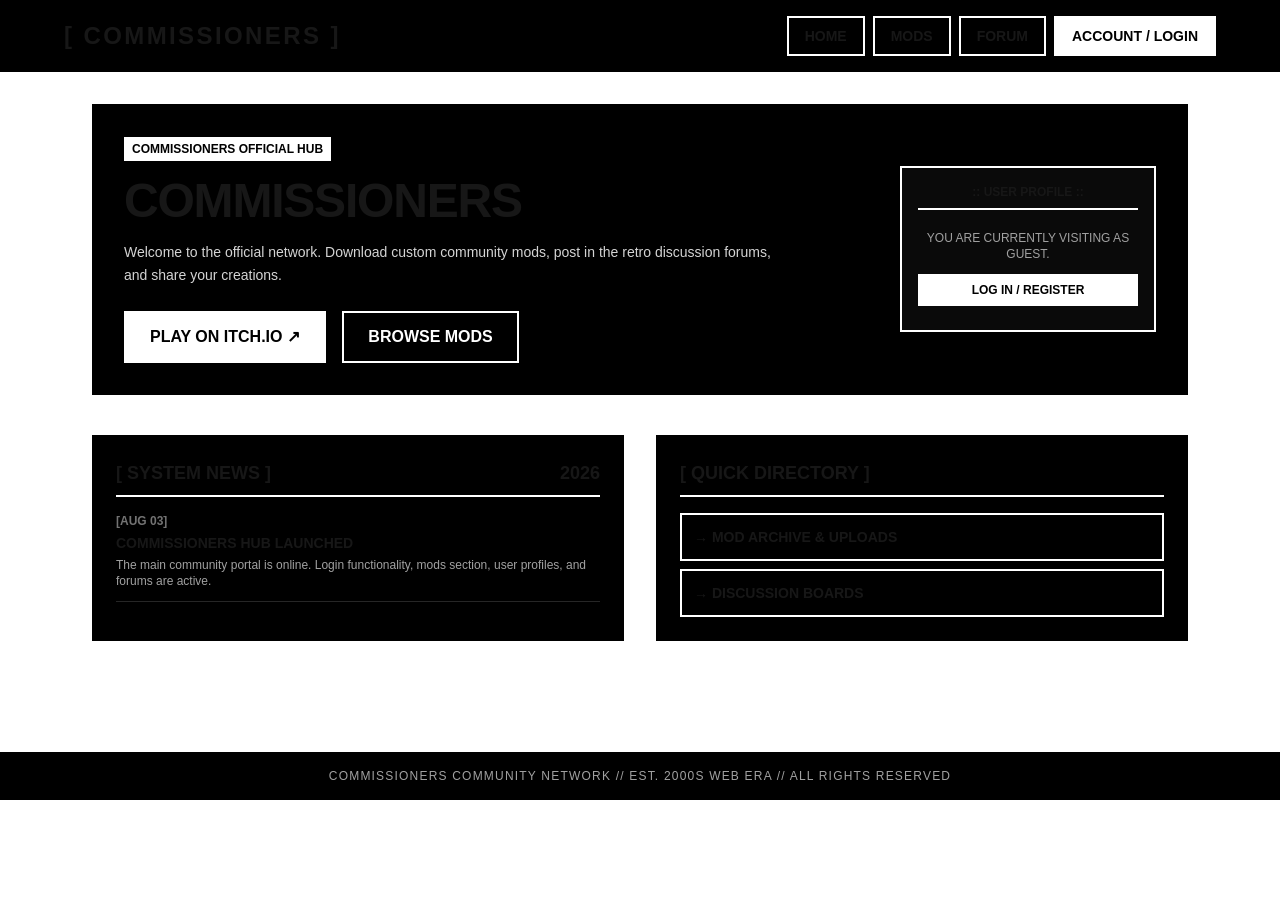
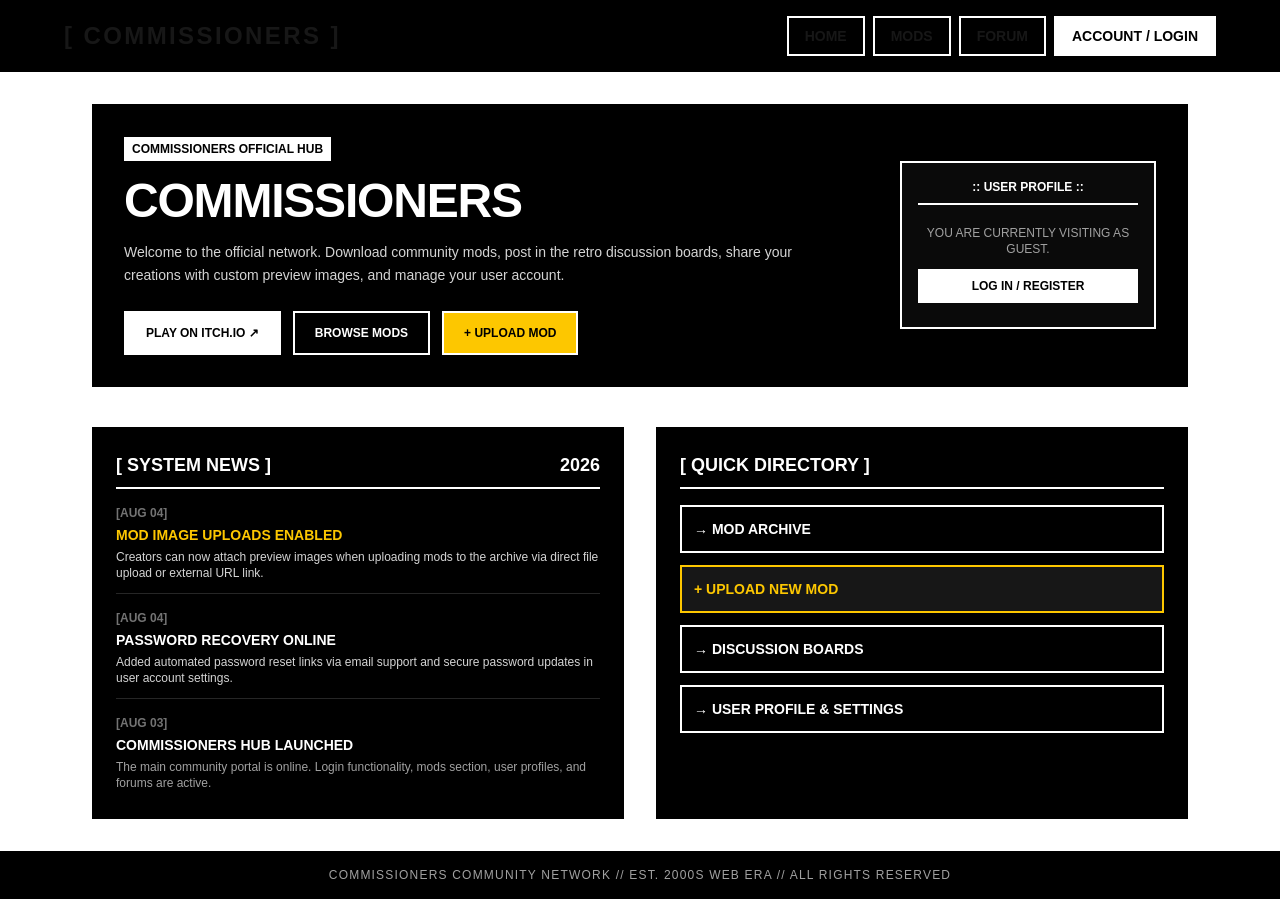
Before and after one commit to SalehAmrouni/comm-site, a Next.js app: page / in a window 1280 px wide. Before the commit the page ends 800 px from the top, so only its background shows below. Built offline with nearby package versions, Linux system fonts and the light colour scheme; no server answers.

Commit message:
wire up admin stuff

```diff
--- a/app/page.tsx
+++ b/app/page.tsx
@@ -19,7 +19,7 @@ export default function Home() {
   const avatarSrc = user?.user_metadata?.avatar_url || '/nopfp.png'
 
   return (
-    <div className="space-y-8">
+    <div className="space-y-8 font-mono text-white">
       {/* Hero Banner Box */}
       <section className="border-4 border-white bg-black p-6 md:p-8 shadow-[8px_8px_0px_0px_#ffffff] flex flex-col md:flex-row justify-between items-center gap-6">
         <div className="space-y-4 max-w-2xl">
@@ -30,28 +30,36 @@ export default function Home() {
             COMMISSIONERS
           </h1>
           <p className="text-sm text-neutral-300 leading-relaxed">
-            Welcome to the official network. Download custom community mods, post in the retro discussion forums, and share your creations.
+            Welcome to the official network. Download community mods, post in the retro discussion boards, share your creations with custom preview images, and manage your user account.
           </p>
-          <div className="flex flex-wrap gap-4 pt-2">
+
+          {/* Action Buttons */}
+          <div className="flex flex-wrap gap-3 pt-2">
             <a
               href="https://randomunitydev.itch.io/commissioners"
               target="_blank"
               rel="noreferrer"
-              className="px-6 py-3 bg-white text-black border-2 border-white font-black uppercase hover:bg-neutral-300"
+              className="px-5 py-3 bg-white text-black border-2 border-white font-black uppercase text-xs hover:bg-neutral-300"
             >
               Play on itch.io ↗
             </a>
             <Link
               href="/mods"
-              className="px-6 py-3 bg-black text-white border-2 border-white font-black uppercase hover:bg-white hover:text-black"
+              className="px-5 py-3 bg-black text-white border-2 border-white font-black uppercase text-xs hover:bg-white hover:text-black"
             >
               Browse Mods
+            </Link>
+            <Link
+              href="/upload-mod"
+              className="px-5 py-3 bg-yellow-400 text-black border-2 border-white font-black uppercase text-xs hover:bg-yellow-300"
+            >
+              + Upload Mod
             </Link>
           </div>
         </div>
 
         {/* User Card / Profile Box */}
-        <div className="w-full md:w-64 border-2 border-white bg-neutral-950 p-4 text-center space-y-3">
+        <div className="w-full md:w-64 border-2 border-white bg-neutral-950 p-4 text-center space-y-3 shrink-0">
           <h3 className="text-xs uppercase font-bold border-b-2 border-white pb-2">:: USER PROFILE ::</h3>
           {user ? (
             <div className="space-y-2">
@@ -61,13 +69,13 @@ export default function Home() {
                 onError={(e: React.SyntheticEvent<HTMLImageElement, Event>) => { (e.target as HTMLImageElement).src = '/nopfp.png' }}
                 className="w-16 h-16 mx-auto border-2 border-white bg-black object-cover"
               />
-              <p className="text-sm font-bold uppercase">{user.user_metadata?.display_name || user.email.split('@')[0]}</p>
+              <p className="text-sm font-bold uppercase truncate">{user.user_metadata?.display_name || user.email.split('@')[0]}</p>
               <p className="text-[10px] text-emerald-400 font-bold">[ ONLINE ]</p>
               <Link
                 href="/profile"
                 className="inline-block px-3 py-1 bg-white text-black text-xs font-bold uppercase border border-white hover:bg-neutral-300"
               >
-                Settings
+                Account Settings
               </Link>
             </div>
           ) : (
@@ -75,7 +83,7 @@ export default function Home() {
               <p className="text-xs text-neutral-400">YOU ARE CURRENTLY VISITING AS GUEST.</p>
               <Link
                 href="/login"
-                className="inline-block w-full py-2 bg-white text-black font-bold uppercase text-xs"
+                className="inline-block w-full py-2 bg-white text-black font-bold uppercase text-xs border border-white hover:bg-neutral-300"
               >
                 Log In / Register
               </Link>
@@ -86,14 +94,26 @@ export default function Home() {
 
       {/* 2000s Portal Grid */}
       <div className="grid grid-cols-1 md:grid-cols-2 gap-6">
-        {/* News Box */}
-        <div className="border-4 border-white bg-black p-6 space-y-4">
+        {/* System News Box */}
+        <div className="border-4 border-white bg-black p-6 space-y-4 shadow-[4px_4px_0px_0px_#ffffff]">
           <h2 className="text-lg font-black uppercase border-b-2 border-white pb-2 flex justify-between">
             <span>[ SYSTEM NEWS ]</span>
             <span>2026</span>
           </h2>
           <div className="space-y-4 text-xs">
             <article className="border-b border-neutral-800 pb-3">
+              <span className="text-neutral-500 font-bold">[AUG 04]</span>
+              <h3 className="text-sm font-bold uppercase mt-1 text-yellow-400">MOD IMAGE UPLOADS ENABLED</h3>
+              <p className="text-neutral-300 mt-1">Creators can now attach preview images when uploading mods to the archive via direct file upload or external URL link.</p>
+            </article>
+
+            <article className="border-b border-neutral-800 pb-3">
+              <span className="text-neutral-500 font-bold">[AUG 04]</span>
+              <h3 className="text-sm font-bold uppercase mt-1">PASSWORD RECOVERY ONLINE</h3>
+              <p className="text-neutral-300 mt-1">Added automated password reset links via email support and secure password updates in user account settings.</p>
+            </article>
+
+            <article className="pb-1">
               <span className="text-neutral-500 font-bold">[AUG 03]</span>
               <h3 className="text-sm font-bold uppercase mt-1">COMMISSIONERS HUB LAUNCHED</h3>
               <p className="text-neutral-400 mt-1">The main community portal is online. Login functionality, mods section, user profiles, and forums are active.</p>
@@ -101,20 +121,30 @@ export default function Home() {
           </div>
         </div>
 
-        {/* Community Activity */}
-        <div className="border-4 border-white bg-black p-6 space-y-4">
+        {/* Quick Directory Grid */}
+        <div className="border-4 border-white bg-black p-6 space-y-4 shadow-[4px_4px_0px_0px_#ffffff]">
           <h2 className="text-lg font-black uppercase border-b-2 border-white pb-2">
             [ QUICK DIRECTORY ]
           </h2>
-          <ul className="space-y-2 text-sm font-bold uppercase">
+          <ul className="space-y-3 text-sm font-bold uppercase">
             <li>
-              <Link href="/mods" className="block p-3 border-2 border-white hover:bg-white hover:text-black">
-                → MOD ARCHIVE & UPLOADS
+              <Link href="/mods" className="block p-3 border-2 border-white hover:bg-white hover:text-black transition-colors">
+                → MOD ARCHIVE
               </Link>
             </li>
             <li>
-              <Link href="/forum" className="block p-3 border-2 border-white hover:bg-white hover:text-black">
+              <Link href="/upload-mod" className="block p-3 border-2 border-yellow-400 bg-neutral-900 text-yellow-400 hover:bg-yellow-400 hover:text-black transition-colors">
+                + UPLOAD NEW MOD
+              </Link>
+            </li>
+            <li>
+              <Link href="/forum" className="block p-3 border-2 border-white hover:bg-white hover:text-black transition-colors">
                 → DISCUSSION BOARDS
+              </Link>
+            </li>
+            <li>
+              <Link href="/profile" className="block p-3 border-2 border-white hover:bg-white hover:text-black transition-colors">
+                → USER PROFILE & SETTINGS
               </Link>
             </li>
           </ul>
```
